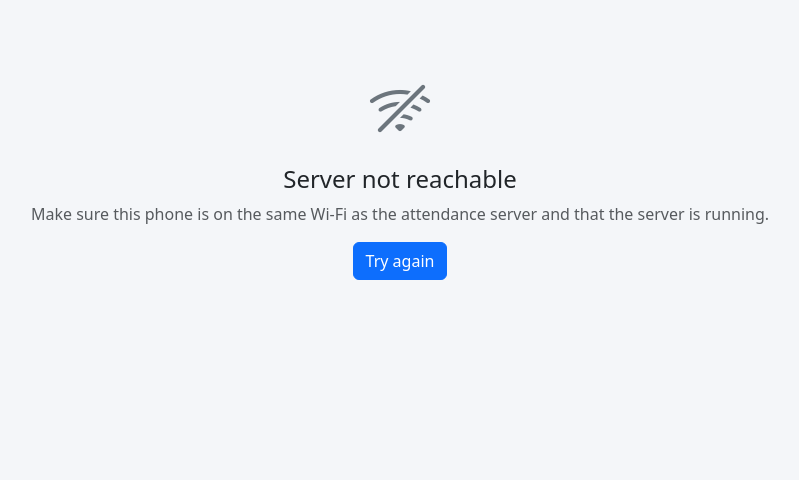
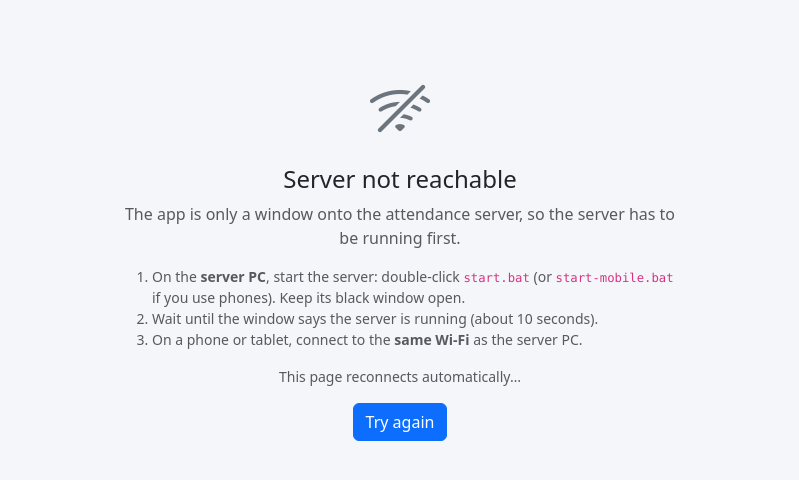
Before and after one commit to amnaanamds-cmyk/AI-face-detection-and-recognition-for-attendance, a FastAPI app: page /offline in a window 1280 px wide. Shown: the top 480 px of the page, without its empty margins (240-1039 px from the left). Run offline with FastAPI, Linux system fonts and the light colour scheme; some libraries are stand-ins or nearby versions.

Commit message:
Offline page: explain how to start the server and reconnect automatically
Co-Authored-By: Claude Opus 5.5 <noreply@anthropic.com>
Claude-Session: https://claude.ai/code/session_01KyXYnR67zFDFeezEqbtYJx

```diff
--- a/app/static/sw.js
+++ b/app/static/sw.js
@@ -1,6 +1,6 @@
 // Service worker: makes the web app installable and keeps the app shell available offline.
 // Attendance data and camera frames always go to the server (never cached).
-const VERSION = 'attendance-v1';
+const VERSION = 'attendance-v2';
 const SHELL = [
   '/offline',
   '/static/css/app.css',
--- a/app/templates/offline.html
+++ b/app/templates/offline.html
@@ -1,9 +1,22 @@
 {% extends "base.html" %}
 {% block content %}
-<div class="text-center mt-5">
+<div class="text-center mt-5 mx-auto" style="max-width: 560px">
   <i class="bi bi-wifi-off display-3 text-secondary"></i>
   <h1 class="h4 mt-3">Server not reachable</h1>
-  <p class="text-muted">Make sure this phone is on the same Wi-Fi as the attendance server and that the server is running.</p>
+  <p class="text-muted">The app is only a window onto the attendance server, so the server has to be running first.</p>
+  <ol class="text-start small text-muted">
+    <li>On the <strong>server PC</strong>, start the server: double-click <code>start.bat</code>
+      (or <code>start-mobile.bat</code> if you use phones). Keep its black window open.</li>
+    <li>Wait until the window says the server is running (about 10 seconds).</li>
+    <li>On a phone or tablet, connect to the <strong>same Wi-Fi</strong> as the server PC.</li>
+  </ol>
+  <p class="small text-muted" id="retryNote">This page reconnects automatically…</p>
   <button class="btn btn-primary" onclick="location.reload()">Try again</button>
 </div>
+<script>
+  // reconnect by itself as soon as the server answers again
+  setInterval(() => {
+    fetch('/login', {method: 'HEAD', cache: 'no-store'}).then(r => { if (r.ok || r.status < 500) location.reload(); }).catch(() => {});
+  }, 5000);
+</script>
 {% endblock %}
```
